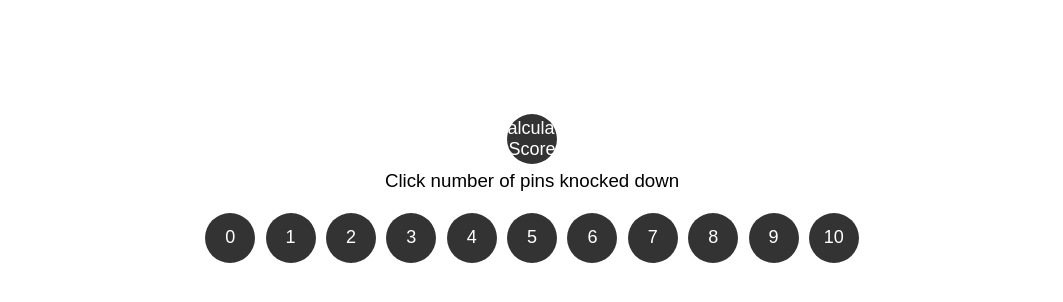
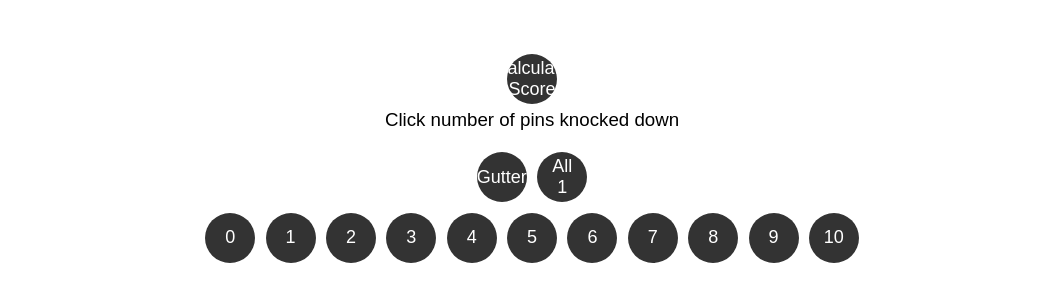
Before and after one commit to Jays-T/bowling_calculator, a plain HTML site: page index.html in a window 1280 px wide. Shown: the part 132-434 px from the top of the page, without its empty margins (108-1171 px from the left). Drawn offline with nearby package versions, Linux system fonts and the light colour scheme.

Commit message:
add gutter + allOnes  buttons

```diff
--- a/index.html
+++ b/index.html
@@ -25,13 +25,15 @@
                 <span class="frame-score" v-else></span>
             </div>
         </div>
-
-
     </div>
     <div class="pins">
         <button v-on:click="getScore()">Calculate Score</button>
     </div>
     <h3>{{ board }}</h3>
+    <div class="test-pins">
+        <button v-on:click="bowlGutterGame()">Gutter</button>
+        <button v-on:click="bowlAllOnes()">All 1</button>
+    </div>
     <div class="test-pins">
         <button v-on:click="bowl(`${pin.number}`)" v-for="pin of standingPins">{{ pin.number }}</button>
     </div>
```
